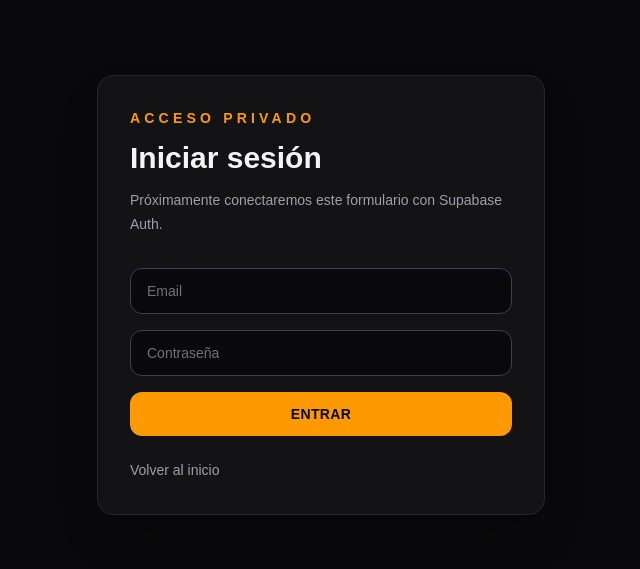
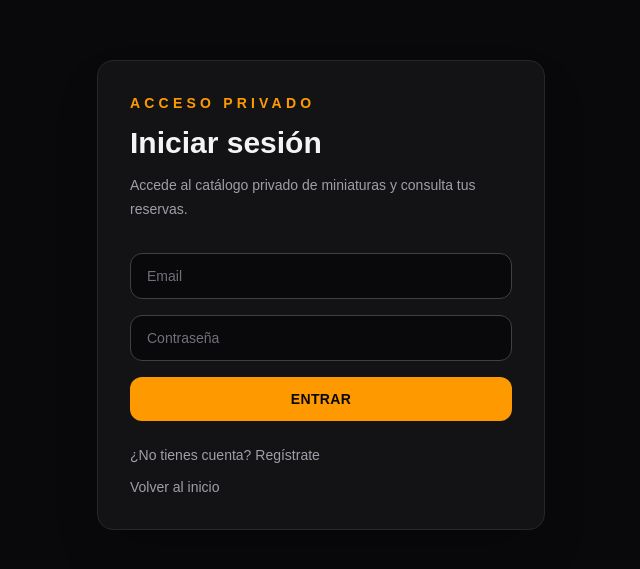
Before and after one commit to PCAMCAS/viejuner-castineira, a Next.js app: page /login in a window 1280 px wide. Shown: the part 105-674 px from the top of the page, without its empty margins (319-959 px from the left). Built offline with nearby package versions, Linux system fonts and the light colour scheme; no server answers.

Commit message:
Add real user login

```diff
--- a/app/login/page.tsx
+++ b/app/login/page.tsx
@@ -1,6 +1,48 @@
+"use client";
+
 import Link from "next/link";
+import { useRouter } from "next/navigation";
+import { FormEvent, useState } from "react";
+import { supabase } from "../../lib/supabase/client";
 
 export default function LoginPage() {
+  const router = useRouter();
+
+  const [errorMessage, setErrorMessage] = useState("");
+  const [isLoading, setIsLoading] = useState(false);
+
+  async function handleLogin(event: FormEvent<HTMLFormElement>) {
+    event.preventDefault();
+
+    setErrorMessage("");
+    setIsLoading(true);
+
+    const formData = new FormData(event.currentTarget);
+
+    const email = String(formData.get("email") ?? "").trim();
+    const password = String(formData.get("password") ?? "");
+
+    if (!email || !password) {
+      setErrorMessage("Introduce email y contraseña.");
+      setIsLoading(false);
+      return;
+    }
+
+    const { error } = await supabase.auth.signInWithPassword({
+      email,
+      password,
+    });
+
+    if (error) {
+      setErrorMessage(error.message);
+      setIsLoading(false);
+      return;
+    }
+
+    router.push("/catalog");
+    router.refresh();
+  }
+
   return (
     <main className="flex min-h-screen items-center justify-center bg-zinc-950 px-6 text-zinc-100">
       <section className="w-full max-w-md rounded-2xl border border-zinc-800 bg-zinc-900/70 p-8 shadow-2xl">
@@ -11,33 +53,53 @@ export default function LoginPage() {
         <h1 className="text-3xl font-black">Iniciar sesión</h1>
 
         <p className="mt-3 text-sm leading-6 text-zinc-400">
-          Próximamente conectaremos este formulario con Supabase Auth.
+          Accede al catálogo privado de miniaturas y consulta tus reservas.
         </p>
 
-        <div className="mt-8 space-y-4">
+        <form onSubmit={handleLogin} className="mt-8 space-y-4">
           <input
+            name="email"
             type="email"
             placeholder="Email"
+            autoComplete="email"
             className="w-full rounded-xl border border-zinc-700 bg-zinc-950 px-4 py-3 text-sm outline-none transition placeholder:text-zinc-500 focus:border-amber-500"
           />
 
           <input
+            name="password"
             type="password"
             placeholder="Contraseña"
+            autoComplete="current-password"
             className="w-full rounded-xl border border-zinc-700 bg-zinc-950 px-4 py-3 text-sm outline-none transition placeholder:text-zinc-500 focus:border-amber-500"
           />
 
-          <button className="w-full rounded-xl bg-amber-500 px-4 py-3 text-sm font-bold uppercase tracking-wide text-zinc-950 transition hover:bg-amber-400">
-            Entrar
+          {errorMessage ? (
+            <p className="rounded-xl border border-red-500/40 bg-red-500/10 px-4 py-3 text-sm text-red-200">
+              {errorMessage}
+            </p>
+          ) : null}
+
+          <button
+            type="submit"
+            disabled={isLoading}
+            className="w-full rounded-xl bg-amber-500 px-4 py-3 text-sm font-bold uppercase tracking-wide text-zinc-950 transition hover:bg-amber-400 disabled:cursor-not-allowed disabled:bg-zinc-700 disabled:text-zinc-400"
+          >
+            {isLoading ? "Entrando..." : "Entrar"}
           </button>
+        </form>
+
+        <div className="mt-6 flex flex-col gap-3 text-sm">
+          <Link
+            href="/register"
+            className="text-zinc-400 transition hover:text-amber-400"
+          >
+            ¿No tienes cuenta? Regístrate
+          </Link>
+
+          <Link href="/" className="text-zinc-400 transition hover:text-amber-400">
+            Volver al inicio
+          </Link>
         </div>
-
-        <Link
-          href="/"
-          className="mt-6 inline-block text-sm text-zinc-400 transition hover:text-amber-400"
-        >
-          Volver al inicio
-        </Link>
       </section>
     </main>
   );
```
